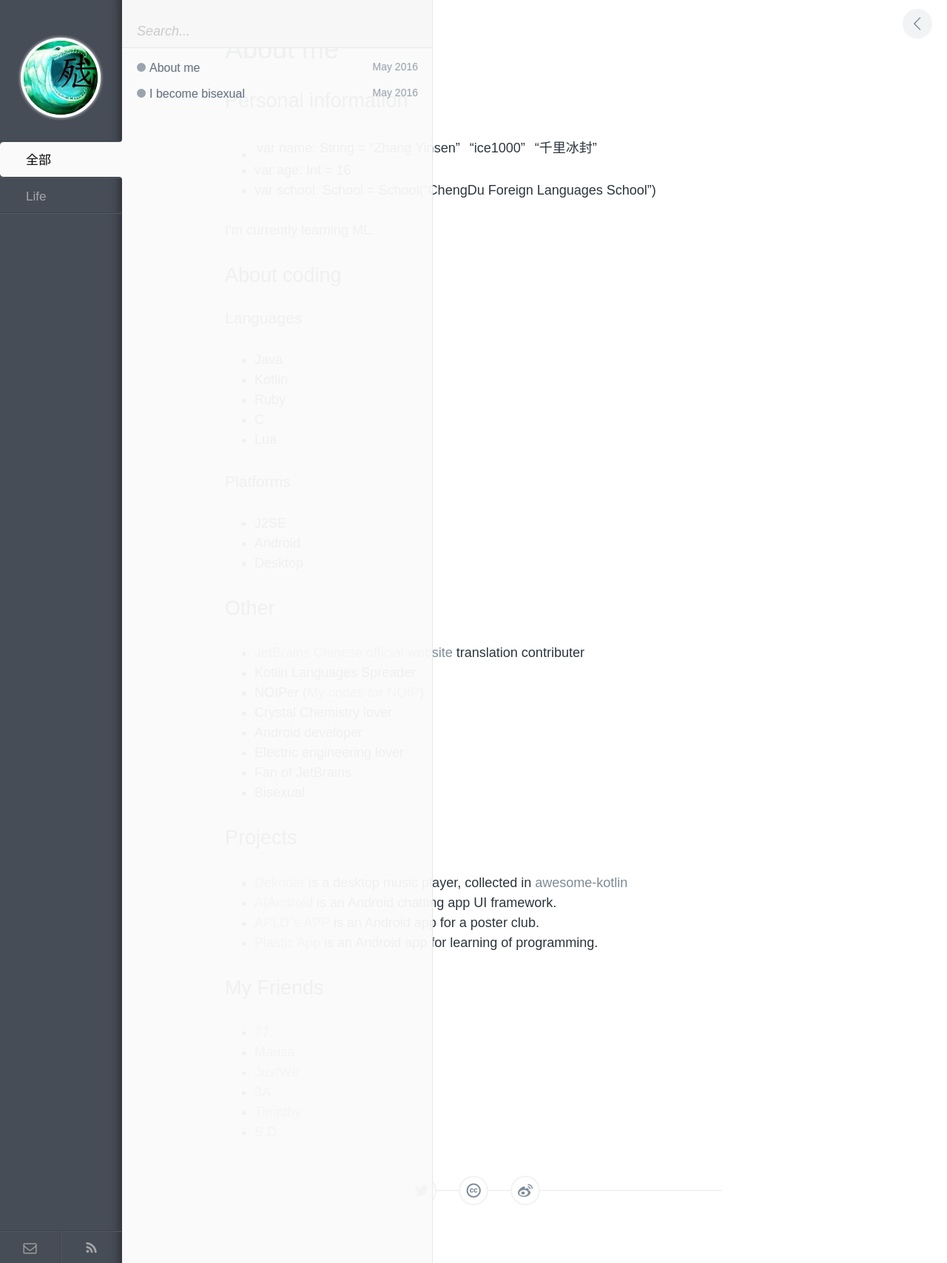
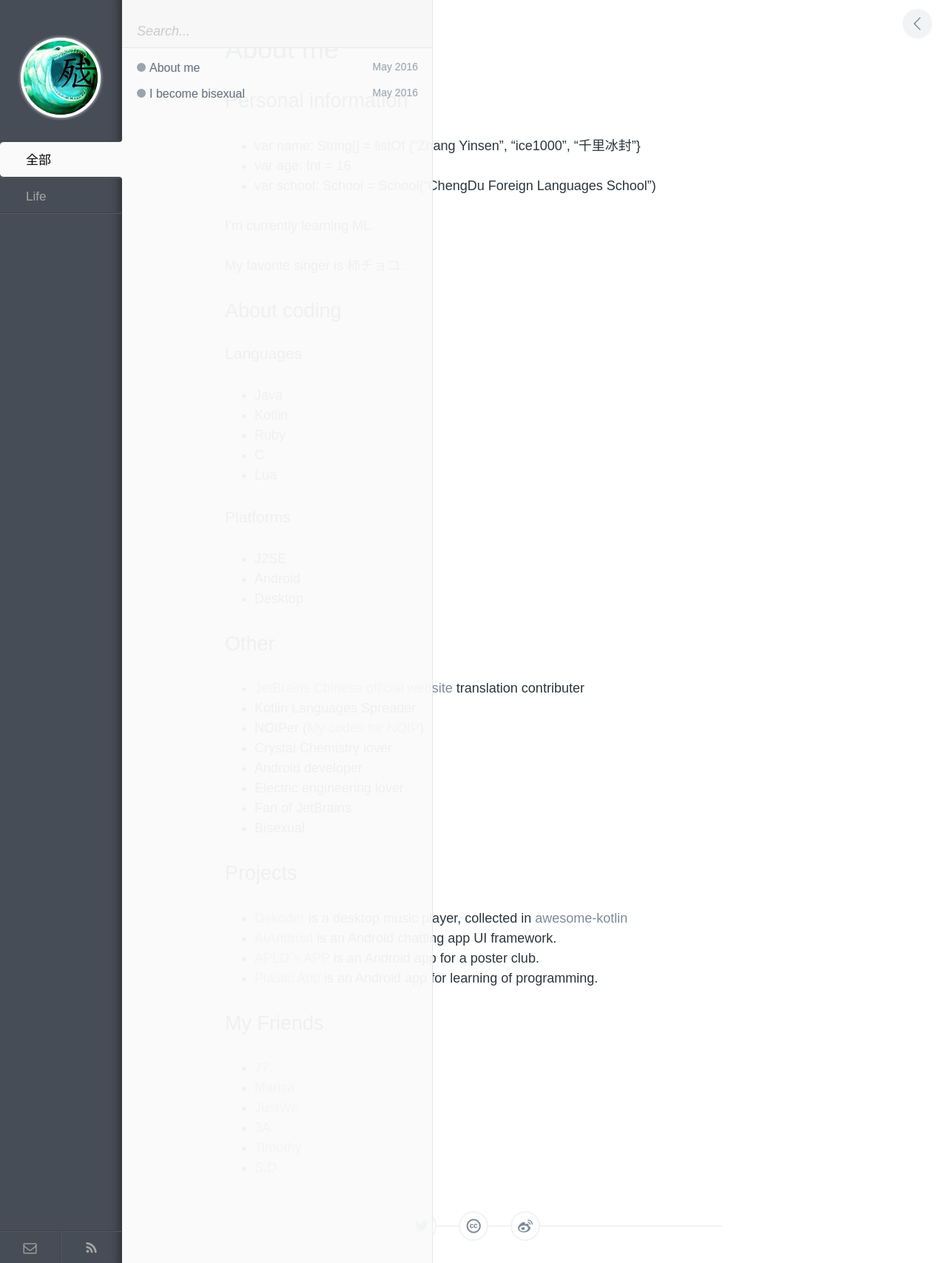
Before and after one commit to kangkangkang/ice1000.github.io, a Jekyll site: the page built from _posts/Life/2016-5-25-WhoAmI.md, in a window 1280 px wide. Shown: the whole page at 74% size. Built offline with Jekyll 4.4.1, drawn with Linux system fonts in a browser that asks for light colours.

Commit message:
commit via a script

```diff
--- a/_posts/Life/2016-5-25-WhoAmI.md
+++ b/_posts/Life/2016-5-25-WhoAmI.md
@@ -8,12 +8,13 @@ description: Who is ice1000?
 ---
 
 ## Personal information
-+ var name: String = "Zhang Yinsen" || "ice1000" || "千里冰封"
++ var name: String[] = listOf {"Zhang Yinsen", "ice1000", "千里冰封"}
 + var age: Int = 16
 + var school: School = School("ChengDu Foreign Languages School")
 
 I'm currently learning ML.
 
+My favorite singer is 柿チョコ.
 
 ## About coding
 
```
